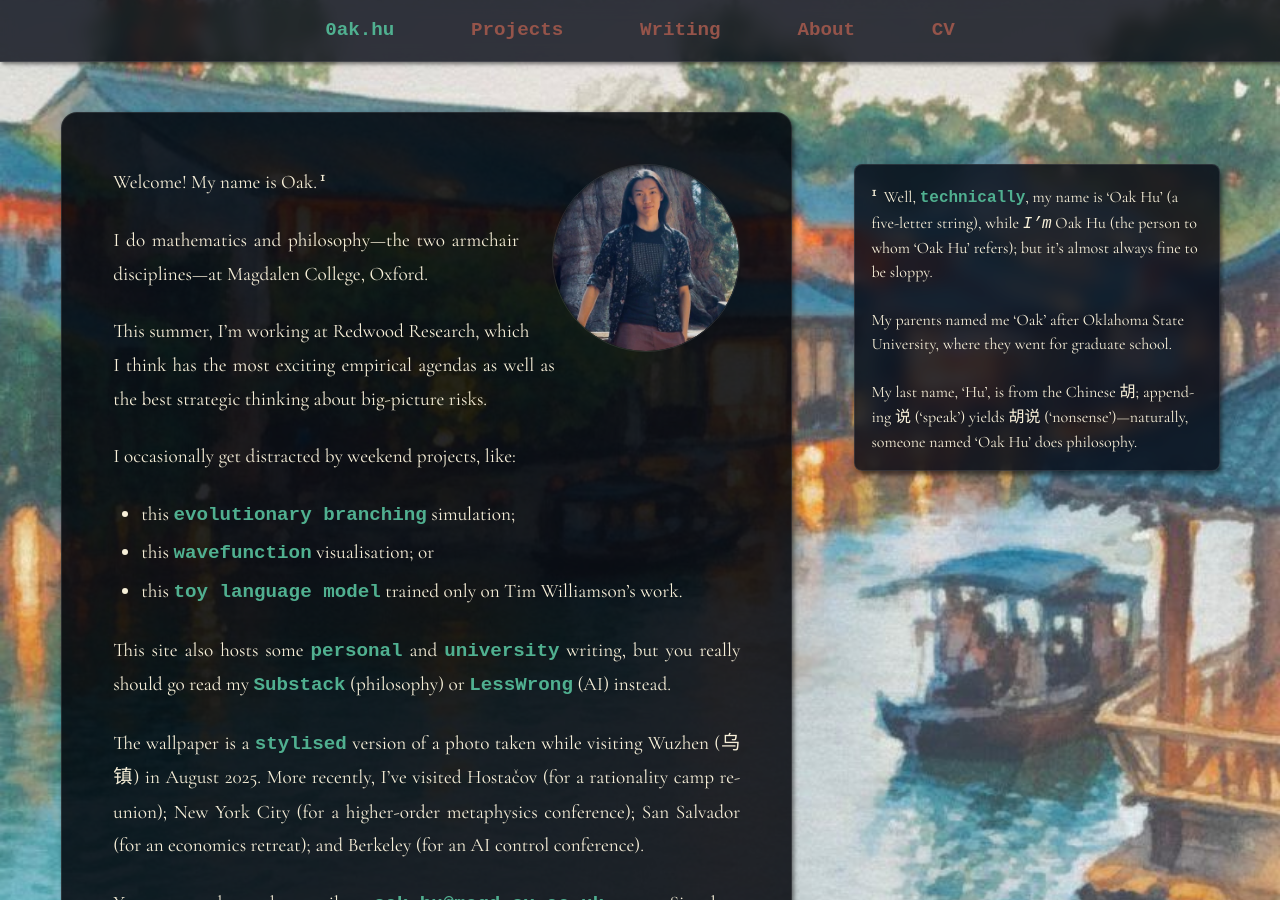
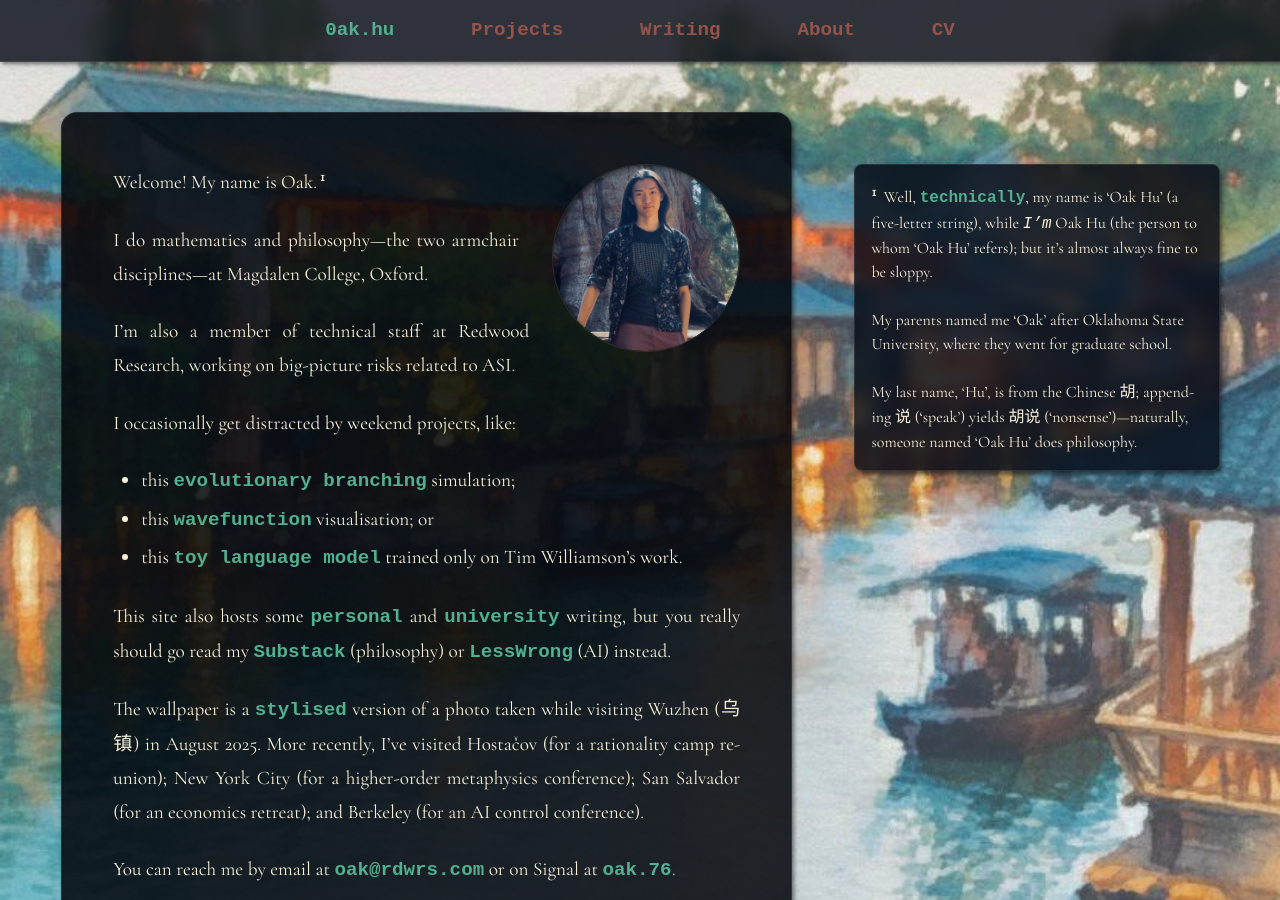
Before and after one commit to oak-hu/oak-hu.github.io, a Jekyll site: the page built from index.md, in a window 1280 px wide and 900 px high. Built offline with Jekyll 4.4.1, drawn with Linux system fonts in a browser that asks for light colours; some web fonts are replaced.

Commit message:
Update index.md

```diff
--- a/index.md
+++ b/index.md
@@ -10,7 +10,7 @@ Welcome! My name is Oak.^^Well, <a href='https://offhandquibbles.substack.com/p/
 
 I do mathematics and philosophy—the two armchair disciplines—at Magdalen College, Oxford.
 
-This summer, I'm working at Redwood Research, which I think has the most exciting empirical agendas as well as the best strategic thinking about big-picture risks.
+I'm also a member of technical staff at Redwood Research, working on big-picture risks related to ASI.
 
 I occasionally get distracted by weekend projects, like:
 * this [evolutionary branching](/anisogamy/simulation) simulation;
@@ -21,7 +21,7 @@ This site also hosts some [personal](/about) and [university](/writing/) writing
 
 The wallpaper is a [stylised](https://en.wikipedia.org/wiki/Nano_Banana) version of a photo taken while visiting Wuzhen (<cjk>乌镇</cjk>) in August 2025. More recently, I've visited Hostačov (for a rationality camp reunion); New York City (for a higher-order metaphysics conference); San Salvador (for an economics retreat); and Berkeley (for an AI control conference).
 
-You can reach me by email at [oak.hu@magd.ox.ac.uk](mailto:oak.hu@magd.ox.ac.uk) or on Signal at [oak.76](https://signal.me/#eu/v-1hPsh6eppfzck9xyYmHkUMvEke7Fj8DRbjWo87LhTdNiRkwYBHdrMsBfO8alBI).
+You can reach me by email at [oak@rdwrs.com](mailto:oak@rdwrs.com) or on Signal at [oak.76](https://signal.me/#eu/v-1hPsh6eppfzck9xyYmHkUMvEke7Fj8DRbjWo87LhTdNiRkwYBHdrMsBfO8alBI).
 
 <hr>
 
```
